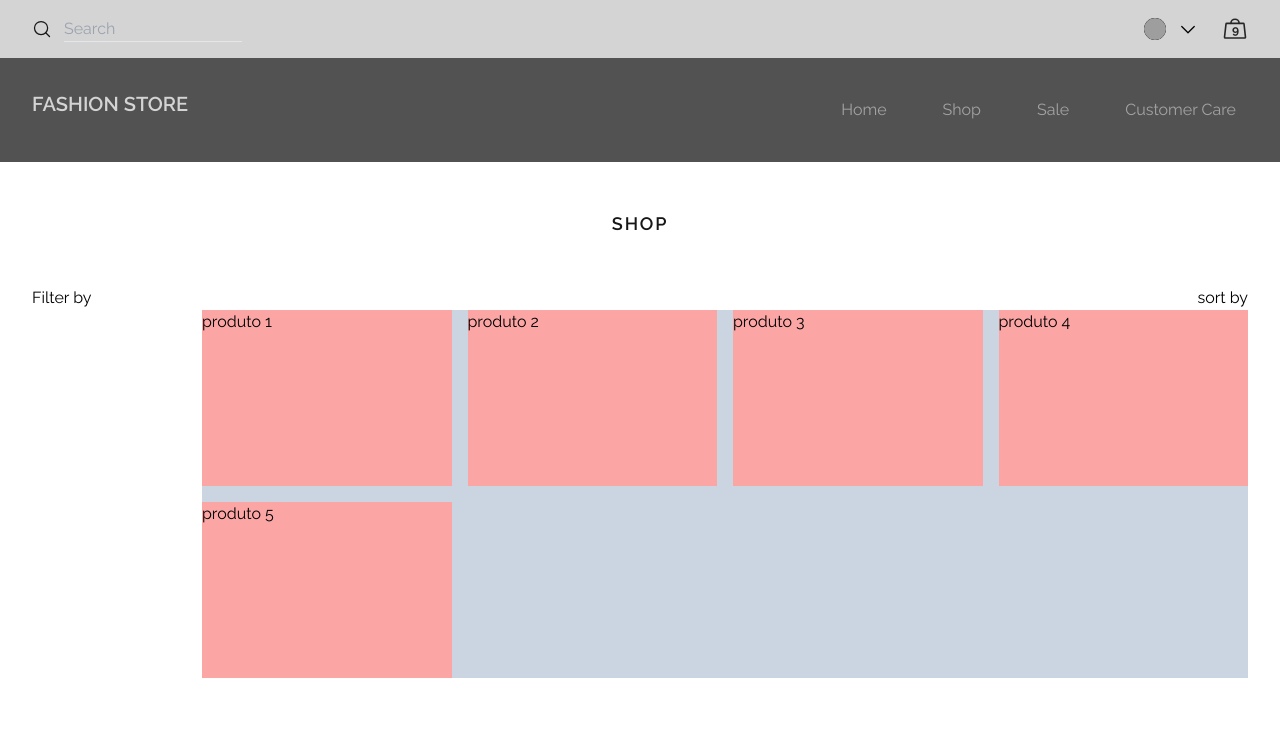
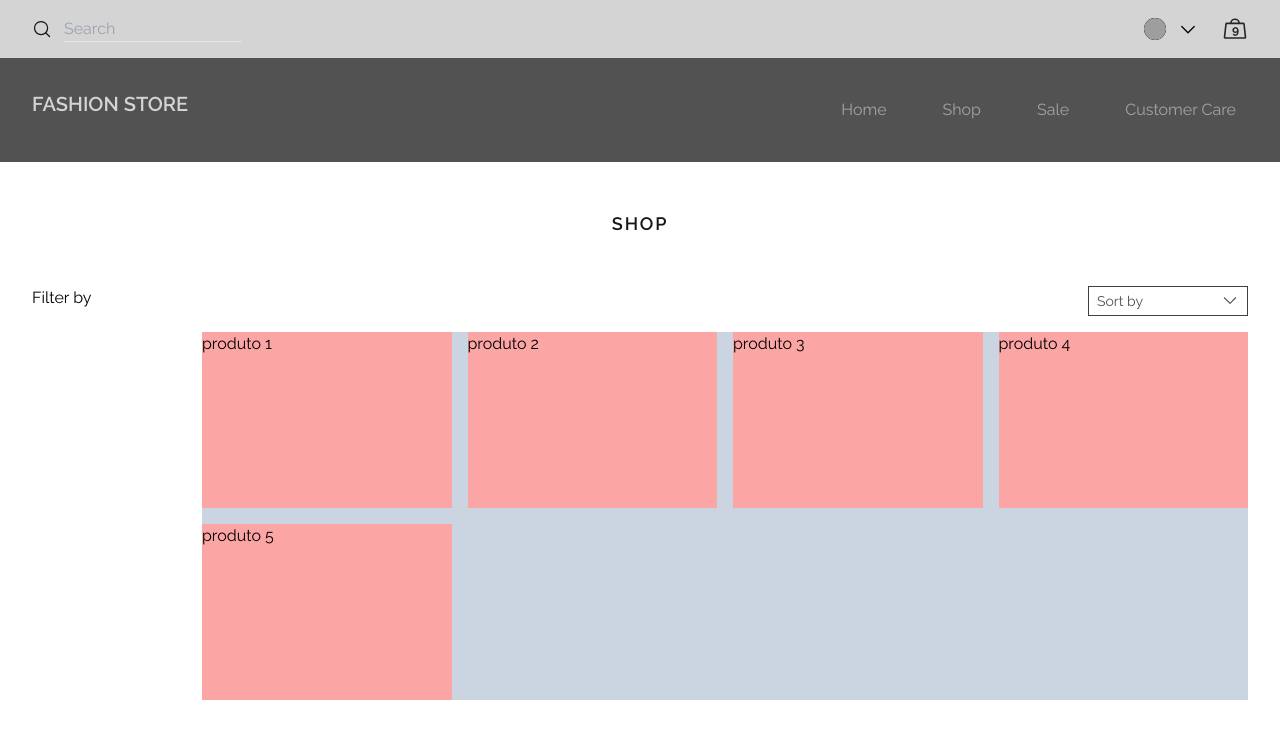
Before and after one commit to killer-cf/fashion-store, a Next.js app: page /products in a window 1280 px wide. Shown: the top 738 px of the page. Built offline with nearby package versions, Linux system fonts and the light colour scheme; grey boxes are pictures that could not be loaded.

Commit message:
style DropDownSelect

```diff
--- a/package.json
+++ b/package.json
@@ -22,6 +22,7 @@
     "postcss": "8.4.27",
     "react": "18.2.0",
     "react-dom": "18.2.0",
+    "tailwind-merge": "^1.14.0",
     "tailwind-variants": "^0.1.13",
     "tailwindcss": "3.3.3",
     "typescript": "5.1.6"
--- a/src/app/products/page.tsx
+++ b/src/app/products/page.tsx
@@ -1,3 +1,5 @@
+import { DropdownSelect } from '@/components/DropdownSelect'
+
 export default function Products() {
   return (
     <div className="max-w-7xl px-8">
@@ -13,7 +15,9 @@ export default function Products() {
         <div className="flex-1">
           <div className="flex justify-end gap-3">
             <div className="md:hidden">filters</div>
-            <div className="">sort by</div>
+            <div className="mb-4">
+              <DropdownSelect />
+            </div>
           </div>
           <div className="grid flex-1 justify-center gap-4 bg-slate-300 sm:grid-cols-3 lg:grid-cols-4">
             <div className="h-44 bg-red-300">produto 1</div>
--- a/src/components/DropdownMenu.tsx
+++ b/src/components/DropdownMenu.tsx
@@ -12,7 +12,7 @@ export function DropdownMenu() {
 
       <DropdownMenuRadix.Portal>
         <DropdownMenuRadix.Content
-          className="data-[side=top]:animate-slideDownAndFade data-[side=right]:animate-slideLeftAndFade data-[side=bottom]:animate-slideUpAndFade data-[side=left]:animate-slideRightAndFade min-w-[170px] bg-white p-[5px] font-raleway shadow-[0px_10px_38px_-10px_rgba(22,_23,_24,_0.35),_0px_10px_20px_-15px_rgba(22,_23,_24,_0.2)] will-change-[opacity,transform]"
+          className="min-w-[170px] bg-white p-[5px] font-raleway shadow-[0px_10px_38px_-10px_rgba(22,_23,_24,_0.35),_0px_10px_20px_-15px_rgba(22,_23,_24,_0.2)] will-change-[opacity,transform] data-[side=bottom]:animate-slideUpAndFade data-[side=left]:animate-slideRightAndFade data-[side=right]:animate-slideLeftAndFade data-[side=top]:animate-slideDownAndFade"
           sideOffset={10}
           align="end"
         >
--- /dev/null
+++ b/src/components/DropdownSelect.tsx
@@ -0,0 +1,52 @@
+'use client'
+
+import * as DropdownMenuRadix from '@radix-ui/react-dropdown-menu'
+import { CaretDown, CaretUp } from '../libs/phosphor-react'
+import { useState } from 'react'
+import { twJoin } from 'tailwind-merge'
+
+export function DropdownSelect() {
+  const [isOpen, setIsOpen] = useState(false)
+  const [selectedOption, setSelectedOption] = useState('Sort by')
+
+  const options = [
+    'Sort by',
+    'Newest',
+    'Price (low to high)',
+    'Price (high to low)',
+    'Name A-Z',
+    'Name Z-A',
+  ]
+
+  return (
+    <DropdownMenuRadix.Root onOpenChange={setIsOpen} open={isOpen}>
+      <DropdownMenuRadix.Trigger asChild className="cursor-pointer">
+        <div className="flex w-40 justify-between border border-neutral-700 px-2 py-1 text-neutral-600">
+          <span className="text-sm">{selectedOption}</span>
+          {isOpen ? <CaretUp size={18} /> : <CaretDown size={18} />}
+        </div>
+      </DropdownMenuRadix.Trigger>
+
+      <DropdownMenuRadix.Portal>
+        <DropdownMenuRadix.Content
+          className="w-40 border border-neutral-400 bg-white py-2 font-raleway shadow-sm will-change-[opacity,transform] data-[side=bottom]:animate-slideUpAndFade data-[side=left]:animate-slideRightAndFade data-[side=right]:animate-slideLeftAndFade data-[side=top]:animate-slideDownAndFade"
+          sideOffset={0}
+          align="end"
+        >
+          {options.map((option) => (
+            <DropdownMenuRadix.Item
+              onClick={() => setSelectedOption(option)}
+              key={option}
+              className={twJoin(
+                'group relative flex h-8 cursor-pointer select-none items-center px-4 text-sm leading-none text-neutral-900 outline-none data-[disabled]:pointer-events-none data-[highlighted]:bg-neutral-300 data-[disabled]:text-neutral-600 data-[highlighted]:text-neutral-800',
+                selectedOption === option && 'bg-neutral-200',
+              )}
+            >
+              {option}
+            </DropdownMenuRadix.Item>
+          ))}
+        </DropdownMenuRadix.Content>
+      </DropdownMenuRadix.Portal>
+    </DropdownMenuRadix.Root>
+  )
+}
```
Also changed, not shown: 1 other file (tests, documents, lock files or other folders).
